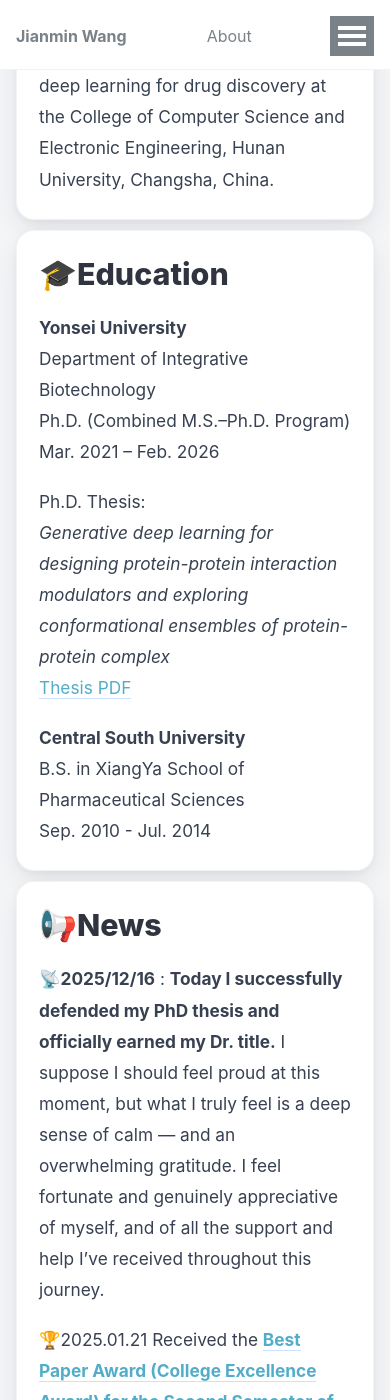
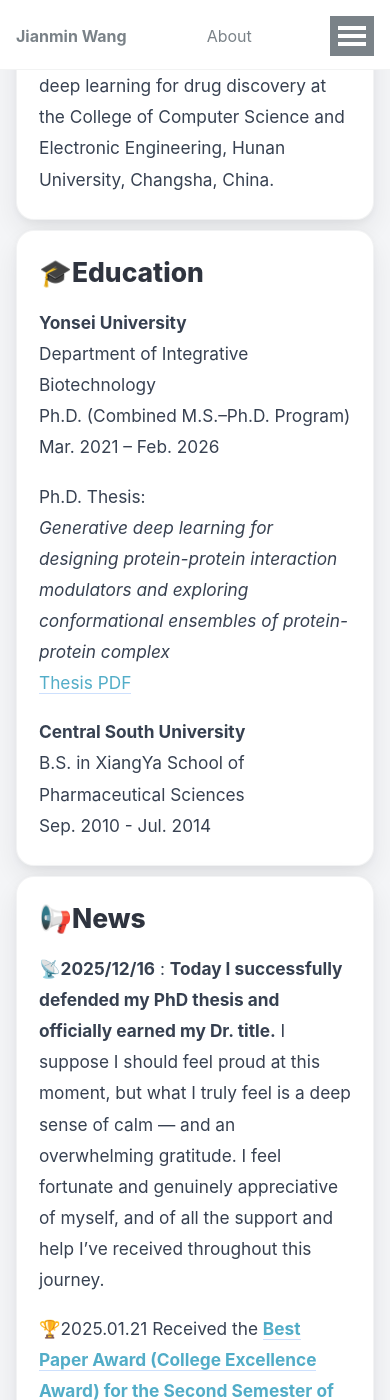
Before and after one commit to Jianmin2drugai/Jianmin2drugai.github.io, a Jekyll site: the page built from _pages/about.md, in a window 390 px wide and 1400 px high, scrolled down 1228 px. Built offline with Jekyll 4.4.1, drawn with Linux system fonts in a browser that asks for light colours.

Commit message:
Update custom.css

```diff
--- a/assets/css/custom.css
+++ b/assets/css/custom.css
@@ -232,14 +232,14 @@
   }
 
   .card-section h1 {
-    font-size: 1.9rem;
+    font-size: 1.65rem;
   }
 
   .card-section h2 {
-    font-size: 1.65rem;
+    font-size: 1.35rem;
   }
 
   .card-section h3 {
-    font-size: 1.18rem;
+    font-size: 1.05rem;
   }
 }
```
